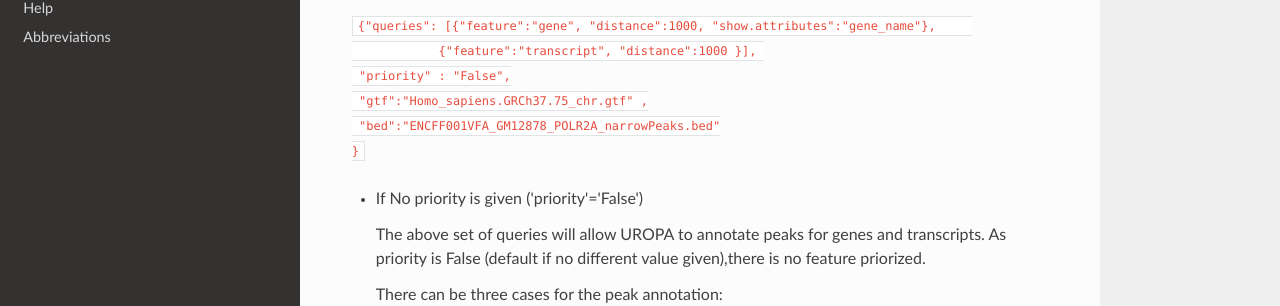
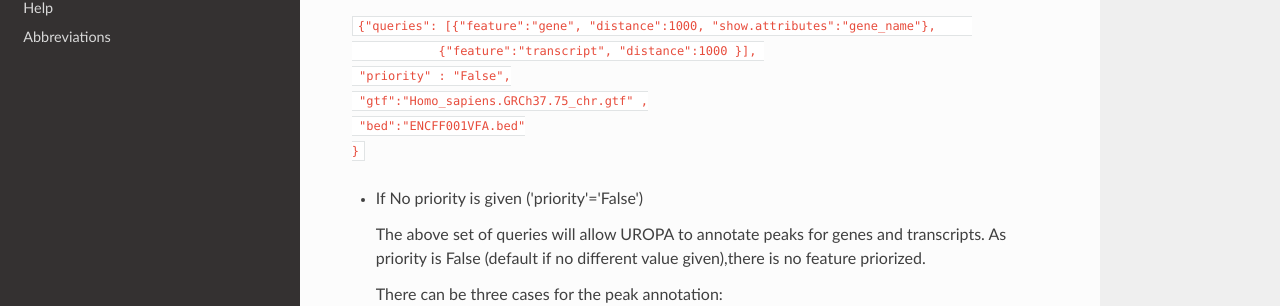
Before and after one commit to loosolab/UROPA, an MkDocs documentation site: the page built from docs/uropa-example.md, in a window 1280 px wide and 900 px high. Shown: the part 454-760 px from the top of the window. Built offline with MkDocs 1.6.1, drawn with Linux system fonts in a browser that asks for light colours; nearby versions of some CDN libraries; old or Windows-style settings are respelled for this version of MkDocs.

```diff
--- a/docs/uropa-example.md
+++ b/docs/uropa-example.md
@@ -18,7 +18,7 @@ Source files can be found here :[gtf and bed source files](http://uropa.readthed
 			{"feature":"transcript", "distance":1000 }],
  "priority" : "False",
  "gtf":"Homo_sapiens.GRCh37.75_chr.gtf" ,
- "bed":"ENCFF001VFA_GM12878_POLR2A_narrowPeaks.bed"
+ "bed":"ENCFF001VFA.bed"
 } `
 
 
```
Also changed, not shown: other parts of docs/uropa-example.md (+1 -1 lines).
